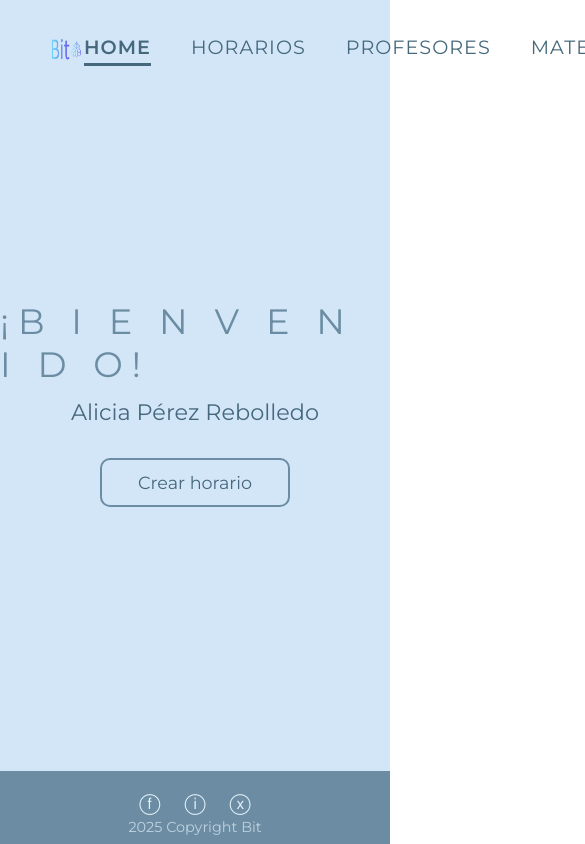
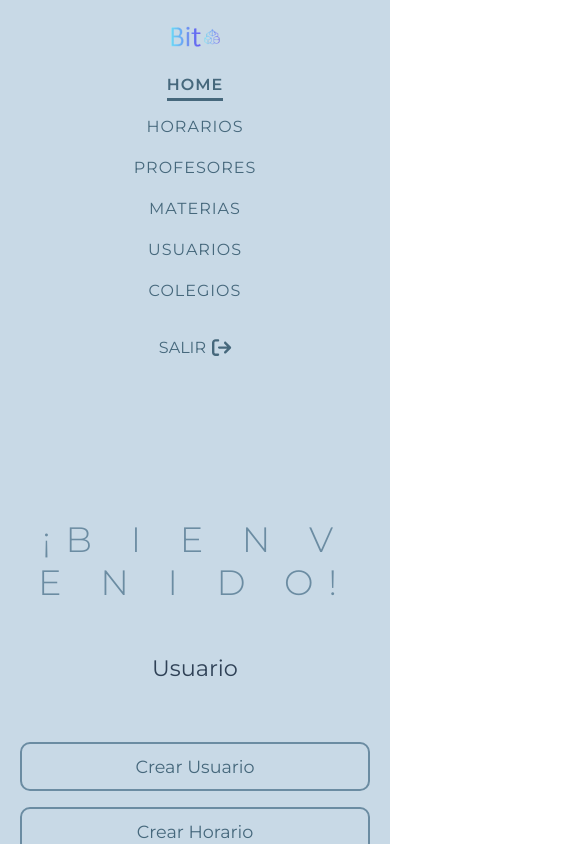
Before and after one commit to Derck23/Generador-Horarios, a React (Vite) app: page /Home in a window 390 px wide. Shown: the top 844 px of the page, 585 px wide, since content can reach past the window. Built offline with nearby package versions, Linux system fonts and the light colour scheme.

Commit message:
Responsividad y Componentes NavBar, Footer y Page HomeAdmin

```diff
--- a/package.json
+++ b/package.json
@@ -10,6 +10,10 @@
     "preview": "vite preview"
   },
   "dependencies": {
+    "@fortawesome/fontawesome-svg-core": "^6.7.2",
+    "@fortawesome/free-brands-svg-icons": "^6.7.2",
+    "@fortawesome/free-solid-svg-icons": "^6.7.2",
+    "@fortawesome/react-fontawesome": "^0.2.2",
     "axios": "^1.10.0",
     "react": "^19.1.0",
     "react-dom": "^19.1.0",
--- a/src/App.jsx
+++ b/src/App.jsx
@@ -1,7 +1,7 @@
 import React from 'react';
 import { BrowserRouter as Router, Routes, Route } from 'react-router-dom';
 import Login from './Pages/Login';
-import Home from './Pages/Home';
+import HomeAdmin from './Pages/HomeAdmin';
 import Materia from './Pages/Materia';
 import Horario from './Pages/Horario';
 import Profesor from './Pages/Profesor';
@@ -13,7 +13,7 @@ function App() {
     <Router>
       <Routes>
         <Route path="/" element={<Login />} />
-        <Route path="/Home" element={<Home />} />
+        <Route path="/Home" element={<HomeAdmin />} />
         <Route path="/Materia" element={<Materia />} />
         <Route path="/Horario" element={<Horario />} />
         <Route path="/Profesor" element={<Profesor />} />
--- a/src/Components/Footer.jsx
+++ b/src/Components/Footer.jsx
@@ -1,14 +1,22 @@
 import React from 'react';
-//import './Footer.css';
+import '../styles/footer.css';
+import { FontAwesomeIcon } from '@fortawesome/react-fontawesome';
+import { faFacebookF, faInstagram, faXTwitter } from '@fortawesome/free-brands-svg-icons';
 
 const Footer = () => (
   <footer className="home-footer">
     <div className="footer-icons">
-      <span>ⓕ</span>
-      <span>ⓘ</span>
-      <span>ⓧ</span>
+      <a href="https://facebook.com" target="_blank" rel="noopener noreferrer" aria-label="Facebook">
+        <FontAwesomeIcon icon={faFacebookF} />
+      </a>
+      <a href="https://instagram.com" target="_blank" rel="noopener noreferrer" aria-label="Instagram">
+        <FontAwesomeIcon icon={faInstagram} />
+      </a>
+      <a href="https://twitter.com" target="_blank" rel="noopener noreferrer" aria-label="X (Twitter)">
+        <FontAwesomeIcon icon={faXTwitter} />
+      </a>
     </div>
-    <div className="footer-copy">2025 Copyright Bit</div>
+    <div className="footer-copy">© 2025 Bit. Todos los derechos reservados.</div>
   </footer>
 );
 
--- a/src/Components/Navbar.jsx
+++ b/src/Components/Navbar.jsx
@@ -1,7 +1,9 @@
 import React from 'react';
 import logo from '.././assets/logohorarios_1.png';
+import { FontAwesomeIcon } from '@fortawesome/react-fontawesome';
+import { faArrowRightFromBracket } from '@fortawesome/free-solid-svg-icons';
 import { Link } from 'react-router-dom';
-//import './Navbar.css';
+import '../styles/navbar.css';
 
 const Navbar = ({ active }) => (
   <header className="home-header">
@@ -14,10 +16,13 @@ const Navbar = ({ active }) => (
       <Link to="/Profesor" className={active === 'PROFESORES' ? 'active' : ''}>PROFESORES</Link>
       <Link to="/Materia" className={active === 'MATERIAS' ? 'active' : ''}>MATERIAS</Link>
       <Link to="/Usuario" className={active === 'USUARIOS' ? 'active' : ''}>USUARIOS</Link>
+      <Link to="/Usuario" className={active === 'COLEGIOS' ? 'active' : ''}>COLEGIOS</Link>
     </nav>
     <div className="logout-area">
-      <Link to="/"><span>SALIR</span>
-      <span className="logout-icon">⎋</span></Link>
+      <Link to="/" className="logout-link">
+      <span>SALIR</span>
+        <FontAwesomeIcon icon={faArrowRightFromBracket} className="logout-icon" />
+      </Link>
     </div>
   </header>
 );
--- a/src/Pages/Home.jsx
+++ /dev/null
@@ -1,44 +0,0 @@
-import React from 'react';
-import Navbar from '../Components/Navbar';
-import Footer from '../Components/Footer';
-import '../styles/home.css';
-
-const Home = () => {
-  return (
-    <div className="home-page">
-      <Navbar active="HOME" />
-      {/*<header className="home-header">
-        <div className="logo-area">
-          <img src={logo} alt="Logo" className="logo-img" />
-          <span className="logo-text">Bit</span>
-        </div>
-        <nav className="home-nav">
-          <a href="#" className="active">HOME</a>
-          <a href="#">HORARIOS</a>
-          <a href="#">PROFESORES</a>
-          <a href="#">MATERIAS</a>
-        </nav>
-        <div className="logout-area">
-          <span>SALIR</span>
-          <span className="logout-icon">⎋</span>
-        </div>
-      </header>*/}
-      <main className="home-main">
-        <h2 className="bienvenido">¡B I E N V E N I D O!</h2>
-        <p className="nombre">Alicia Pérez Rebolledo</p>
-        <button className="crear-horario-btn">Crear horario</button>
-      </main>
-      {/*<footer className="home-footer">
-        <div className="footer-icons">
-          <span>ⓕ</span>
-          <span>ⓘ</span>
-          <span>ⓧ</span>
-        </div>
-        <div className="footer-copy">2025 Copyright Bit</div>
-      </footer>*/}
-      <Footer />
-    </div>
-  );
-};
-
-export default Home;
--- /dev/null
+++ b/src/Pages/HomeAdmin.jsx
@@ -0,0 +1,34 @@
+import React from 'react';
+import Navbar from '../Components/Navbar.jsx';
+import Footer from '../Components/Footer.jsx';
+import '../styles/home.css';
+import logo from '../assets/logohorarios_1.png';
+import { useState, useEffect } from 'react';
+
+const HomeAdmin = () => {
+
+  const [usuario, setUsuario] = useState('Usuario');
+
+  useEffect(() => {
+    const nombreUsuario = localStorage.getItem('nombreUsuario') || 'Usuario';
+    setUsuario(nombreUsuario);
+  }, []);
+
+  return (
+    <div className="home-page">
+      <Navbar active="HOME" />
+      <main className="homeadmin-main">
+      <h2 className="homeadmin-bienvenido">¡B I E N V E N I D O!</h2>
+      <p className="homeadmin-nombre">{usuario}</p>
+      <div className="homeadmin-btn-group">
+        <button className="homeadmin-btn">Crear Usuario</button>
+        <button className="homeadmin-btn">Crear Horario</button>
+        <button className="homeadmin-btn">Crear Colegio</button>
+      </div>
+      </main>
+      <Footer />
+    </div>
+  );
+};
+
+export default HomeAdmin;
--- /dev/null
+++ b/src/styles/footer.css
@@ -0,0 +1,45 @@
+.home-footer {
+    background: #567C8D;
+    color: #e3f0fa;
+    display: flex;
+    flex-direction: column;
+    align-items: center;
+    padding: 18px 0 8px 0;
+    margin-top: 0px;
+    text-align: center;
+  }
+
+  .footer-icons {
+    display: flex;
+    flex-wrap: wrap;
+    gap: 24px;
+    font-size: 1.5rem;
+    justify-content: center;
+    margin-bottom: 8px;
+  }
+
+  .footer-icons a {
+    color: #e3f0fa;
+    transition: color 0.3s;
+  }
+
+  .footer-icons a:hover {
+    color: #ffffff;
+  }
+
+  .footer-copy {
+    font-size: 0.9rem;
+    opacity: 0.75;
+    padding: 0 12px;
+  }
+
+  @media (max-width: 480px) {
+    .footer-icons {
+      gap: 16px;
+      font-size: 1.2rem;
+    }
+
+    .footer-copy {
+      font-size: 0.8rem;
+    }
+  }
--- a/src/styles/home.css
+++ b/src/styles/home.css
@@ -1,201 +1,69 @@
-.login-page {
-  height: 100vh;
-  background-color: #cce3f7;
-  display: flex;
-  justify-content: center;
-  align-items: center;
-}
-
-.login-card {
-  background-color: #2f4156;
-  border-radius: 10px;
-  box-shadow: 0 4px 10px rgba(0, 0, 0, 0.3);
-  display: flex;
-  width: 80%;
-  max-width: 900px;
-  padding: 100px;
-  color: white;
-}
-
-.login-left,
-.login-right {
-  flex: 1;
-  display: flex;
-  justify-content: center;
-  align-items: center;
-}
-
-.login-right img {
-  max-width: 90%;
-  height: auto;
-}
-
-.login-form {
-  display: flex;
-  flex-direction: column;
-  gap: 15px;
-  width: 80%;
-  max-width: 300px;
-  margin: 0 auto;
-}
-
-.login-form input {
-  padding: 10px;
-  border-radius: 6px;
-  border: none;
-  outline: none;
-}
-
-.login-form button {
-  padding: 10px;
-  background-color: #3d5a73;
-  color: white;
-  border: none;
-  border-radius: 6px;
-  cursor: pointer;
-}
-
-.login-form .register-link {
-  font-size: 0.8rem;
-  text-align: center;
-}
-
-.logo {
-  text-align: center;
-  font-size: 2rem;
-  color: #61a2ff;
-}
-
-.button-row {
-  display: flex;
-  gap: 10px;
-  justify-content: center;
-}
-
 .home-page {
   min-height: 100vh;
-  background: #d3e6f7;
   display: flex;
   flex-direction: column;
 }
-
-.home-header {
-  display: flex;
-  justify-content: space-between;
-  align-items: center;
-  padding: 32px 48px 0 48px;
-  background: transparent;
-}
-
-.logo-area {
-  display: flex;
-  align-items: center;
-  gap: 8px;
-}
-
-.logo-img {
-  width: 36px;
-  height: 36px;
-}
-
-.logo-text {
-  color: #61a2ff;
-  font-size: 1.7rem;
-  font-weight: 500;
-  letter-spacing: 1px;
-}
-
-.home-nav {
-  display: flex;
-  gap: 40px;
-}
-
-.home-nav a {
-  color: #46687c;
-  text-decoration: none;
-  font-size: 1.2rem;
-  font-weight: 400;
-  letter-spacing: 1px;
-  padding-bottom: 4px;
-  border-bottom: 3px solid transparent;
-  transition: border 0.2s;
-}
-
-.home-nav a.active {
-  font-weight: 600;
-  border-bottom: 3px solid #46687c;
-}
-
-.logout-area {
-  display: flex;
-  align-items: center;
-  gap: 8px;
-  color: #46687c;
-  font-size: 1.1rem;
-  cursor: pointer;
-}
-
-.logout-icon {
-  font-size: 1.3rem;
-}
-
-.home-main {
+.homeadmin-main {
   flex: 1;
+  min-height: calc(100vh - 160px);
   display: flex;
   flex-direction: column;
   align-items: center;
   justify-content: center;
+  background: #C8D9E6;
+  padding: 40px 20px;
+  box-sizing: border-box;
+  text-align: center;
 }
 
-.bienvenido {
+.homeadmin-bienvenido {
   font-size: 2.2rem;
   color: #6b8ca2;
-  letter-spacing: 0.25em;
-  font-weight: 400;
-  margin-bottom: 12px;
-  margin-top: 0;
+  letter-spacing: 0.42em;
+  font-weight: 100;
+  margin-bottom: 50px;
 }
 
-.nombre {
+.homeadmin-nombre {
   font-size: 1.4rem;
-  color: #46687c;
-  margin-bottom: 32px;
+  color: #2F4156;
+  margin-bottom: 50px;
 }
 
-.crear-horario-btn {
+.homeadmin-btn-group {
+  display: flex;
+  flex-direction: column;
+  gap: 16px;
+  width: 100%;
+  max-width: auto;
+  margin-top: 10px;
+}
+
+.homeadmin-btn {
   font-size: 1.1rem;
-  padding: 12px 36px;
+  padding: 12px;
   border: 2px solid #6b8ca2;
   background: transparent;
   color: #46687c;
   border-radius: 10px;
   cursor: pointer;
   transition: background 0.2s, color 0.2s;
+  width: 100%;
 }
 
-.crear-horario-btn:hover {
+.homeadmin-btn:hover {
   background: #6b8ca2;
   color: #fff;
 }
 
-.home-footer {
-  background: #6b8ca2;
-  color: #e3f0fa;
-  display: flex;
-  flex-direction: column;
-  align-items: center;
-  padding: 18px 0 8px 0;
-  margin-top: 32px;
+
+@media (min-width: 600px) {
+  .homeadmin-btn-group {
+    flex-direction: row;
+    justify-content: center;
+  }
+
+  .homeadmin-btn {
+    max-width: 200px;
+  }
 }
-
-.footer-icons {
-  display: flex;
-  gap: 24px;
-  font-size: 1.3rem;
-  margin-bottom: 4px;
-}
-
-.footer-copy {
-  font-size: 0.9rem;
-  opacity: 0.7;
-}
--- /dev/null
+++ b/src/styles/navbar.css
@@ -0,0 +1,136 @@
+.home-header {
+    display: flex;
+    flex-wrap: wrap;
+    justify-content: space-between;
+    align-items: center;
+    padding: 24px 24px 0;
+    background: #C8D9E6;
+    gap: 16px;
+  }
+
+  .logo-area {
+    display: flex;
+    align-items: center;
+    gap: 8px;
+  }
+
+  .logo-img {
+    width: 70px;
+    height: 40px;
+  }
+
+  .logo-text {
+    color: #61a2ff;
+    font-size: 1.7rem;
+    font-weight: 500;
+    letter-spacing: 1px;
+  }
+
+  .home-nav {
+    display: flex;
+    flex-wrap: wrap;
+    gap: 40px;
+    justify-content: center;
+    flex: 1;
+    min-width: 300px;
+  }
+
+  .home-nav a {
+    color: #46687c;
+    text-decoration: none;
+    font-size: 1.1rem;
+    font-weight: 400;
+    letter-spacing: 2px;
+    padding-bottom: 4px;
+    border-bottom: 2px solid transparent;
+    transition: border 0.2s;
+  }
+
+  .home-nav a.active {
+    font-weight: 600;
+    border-bottom: 3px solid #46687c;
+  }
+
+  .logout-area {
+    display: flex;
+    align-items: center;
+  }
+
+  .logout-link {
+    display: flex;
+    align-items: center;
+    gap: 6px;
+    color: #46687c;
+    text-decoration: none;
+    font-size: 18px;
+    transition: color 0.3s;
+  }
+
+  .logout-link:hover {
+    color: #2f4156;
+  }
+
+  .logout-icon {
+    font-size: 1.2rem;
+  }
+
+  @media (max-width: 1024px) {
+    .home-header {
+      flex-direction: column;
+      align-items: center;
+      padding: 24px;
+      gap: 20px;
+    }
+
+    .home-nav {
+      flex-wrap: wrap;
+      gap: 32px;
+      justify-content: center;
+      width: 100%;
+    }
+
+    .logout-area {
+      justify-content: center;
+      width: 100%;
+    }
+  }
+
+  @media (max-width: 768px) {
+    .home-header {
+      flex-direction: column;
+      align-items: center;
+      padding: 20px;
+    }
+
+    .logo-img {
+      width: 60px;
+      height: auto;
+    }
+
+    .home-nav {
+      flex-direction: column;
+      align-items: center;
+      gap: 16px;
+      width: 100%;
+    }
+
+    .logout-area {
+      justify-content: center;
+      margin-top: 12px;
+    }
+  }
+
+  @media (max-width: 480px) {
+    .logo-text {
+      font-size: 1.4rem;
+    }
+
+    .home-nav a {
+      font-size: 1rem;
+      letter-spacing: 1px;
+    }
+
+    .logout-link {
+      font-size: 1rem;
+    }
+  }
```
Also changed, not shown: 1 other file (tests, documents, lock files or other folders).
